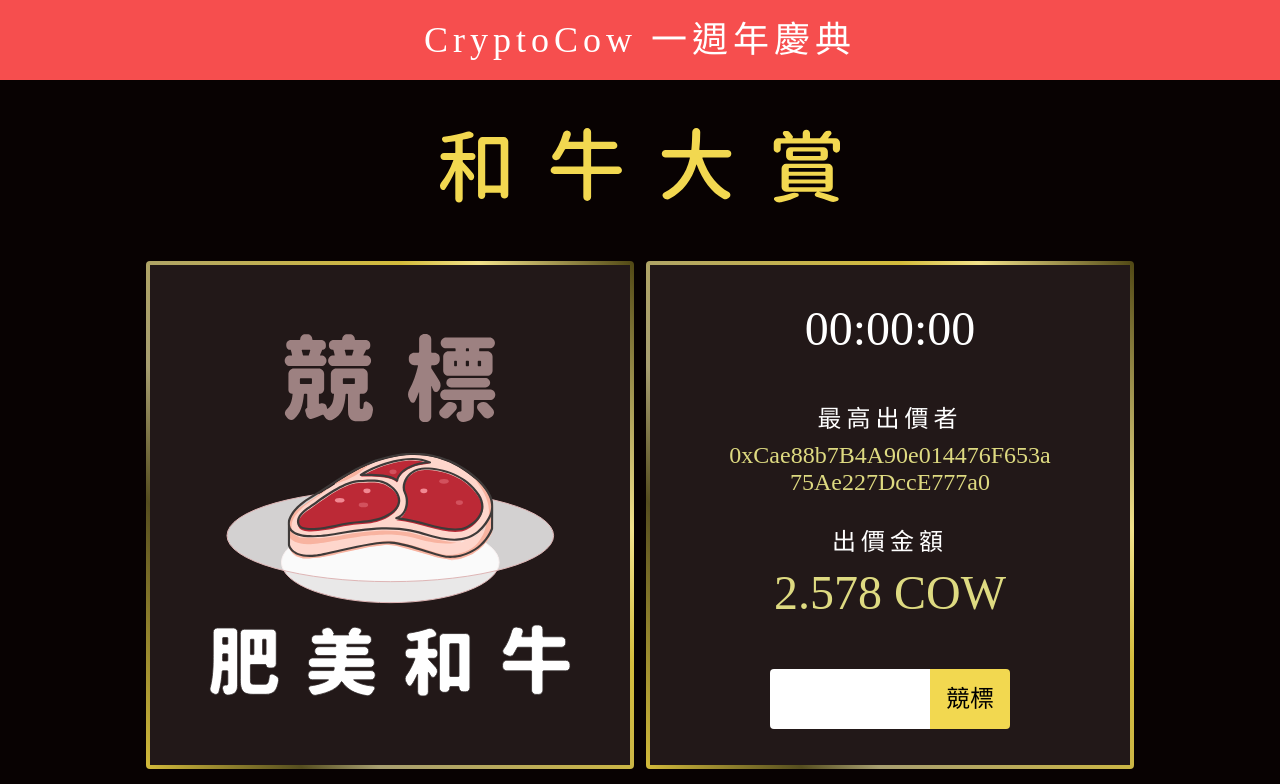
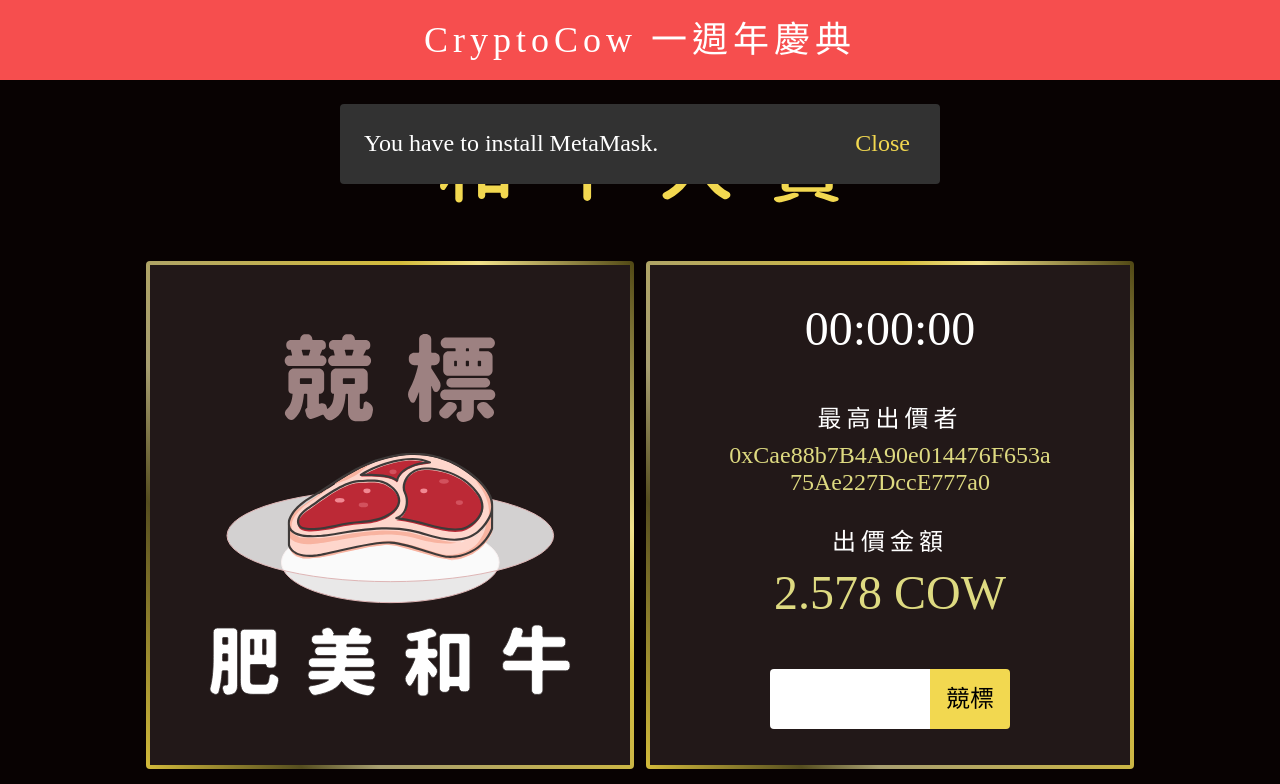
Before and after one commit to Xiawpohr/beef-auction, a website: page public/index.html in a window 1280 px wide. Shown: the top 784 px of the page. Drawn offline with Linux system fonts and the light colour scheme.

Commit message:
feat: check if MetaMask is installed

```diff
--- a/public/css/style.css
+++ b/public/css/style.css
@@ -5,6 +5,7 @@
   --address-color: #DEDA81;
   --price-color: #DEDA81;
   --button-color: #F2D850;
+  --snackbar-color: #323232;
   --table-border-color: rgba(242, 216, 80, .7);
   --border-color: linear-gradient(60deg, #D3BB3B 0%, #554D1F 20%, #A79E70 30%, #D3BB3B 70%, #F1E18A 80%, #4F4613);
 }
@@ -234,6 +235,36 @@
   font-size: 20px;
 }
 
+.snackbar {
+  position: fixed;
+  top: 104px;
+  left: 50%;
+  transform: translateX(-50%);
+  max-width: 600px;
+  width: 80vw;
+  height: 80px;
+  padding: 0 24px;
+  border-radius: 4px;
+  display: flex;
+  justify-content: space-between;
+  align-items: center;
+  background-color: var(--snackbar-color);
+}
+
+.snackbar__message {
+  font-size: 20px;
+  color: white;
+}
+
+.snackbar__close {
+  font-size: 20px;
+  color: var(--button-color);
+  background-color: transparent;
+  border: none;
+  outline: none;
+  cursor: pointer;
+}
+
 /* desktop */
 @media screen and (min-width: 800px) {
   .header-text {
@@ -285,6 +316,13 @@
   .bid-history__title, .bid-rules__title {
     margin-bottom: 24px;
     font-size: 24px;
+  }
 
+  .snackbar__message {
+    font-size: 24px;
+  }
+
+  .snackbar__close {
+    font-size: 24px;
   }
 }
--- a/public/index.html
+++ b/public/index.html
@@ -72,6 +72,10 @@
         </table>
       </div>
     </section>
+    <section class="snackbar">
+      <div class="snackbar__message">You have to install MetaMask.</div>
+      <button class="snackbar__close">Close</button>
+    </section>
     <script src="js/main.js"></script>
   </main>
 </body>
--- a/public/js/main.js
+++ b/public/js/main.js
@@ -2,6 +2,7 @@
 const CRYPTO_COW_ADDRESS = '0x7a2c786c8fcda3776cb01be73f184047b58e3734'
 const BEEF_AUCTION_ABI = [{"anonymous": false,"inputs": [{"indexed": true,"name": "bidder","type": "address"},{"indexed": false,"name": "amount","type": "uint256"}],"name": "Bid","type": "event"},{"constant": true,"inputs": [],"name": "currentWinner","outputs": [{"name": "","type": "address"}],"payable": false,"stateMutability": "view","type": "function"},{"constant": true,"inputs": [],"name": "endTime","outputs": [{"name": "","type": "uint256"}],"payable": false,"stateMutability": "view","type": "function"},{"constant": true,"inputs": [],"name": "highestBid","outputs": [{"name": "","type": "uint256"}],"payable": false,"stateMutability": "view","type": "function"}]
 const BEEF_AUCTION_ADDRESS = '0x2ff47352dd7ca01936fbb666f066b29f80ce10c4'
+
 
 class App {
   constructor () {
@@ -10,6 +11,7 @@
     this.bidValue = document.querySelector('.bid-input__field')
     this.bidButton = document.querySelector('.bid-input__button')
     this.timer = new Timer(document.querySelector('.timer'))
+    this.snackbar = new Snackbar(document.querySelector('.snackbar'))
 
     this.bidButton.addEventListener('click', this.bid.bind(this))
 
@@ -25,9 +27,13 @@
   }
 
   async initWeb3 () {
-    this.web3 = await getWeb3()
-    this.cryptoCow = this.web3.eth.contract(CRYPTO_COW_ABI).at(CRYPTO_COW_ADDRESS)
-    this.auction = this.web3.eth.contract(BEEF_AUCTION_ABI).at(BEEF_AUCTION_ADDRESS)
+    try {
+      this.web3 = await getWeb3()
+      this.cryptoCow = this.web3.eth.contract(CRYPTO_COW_ABI).at(CRYPTO_COW_ADDRESS)
+      this.auction = this.web3.eth.contract(BEEF_AUCTION_ABI).at(BEEF_AUCTION_ADDRESS)
+    } catch (e) {
+      this.snackbar.show('You have to install MetaMask.')
+    }
   }
 
   setupTimer () {
@@ -92,11 +98,11 @@
   }
 }
 
+
 /**
  * @param {HTMLElement} target
  * @param {unix time} endTime
  */
-
 class Timer {
   constructor(target, endTime) {
     this.target = target
@@ -137,15 +143,48 @@
   }
 }
 
+
+/**
+ * @param {HTMLElement} target
+ * @param {String} defaultMessage
+ */
+class Snackbar {
+  constructor(target, defaultMessage='') {
+    this.target = target
+    this.message = target.querySelector('.snackbar__message')
+    this.closeButton = target.querySelector('.snackbar__close')
+
+    this.closeButton.addEventListener('click', this.close.bind(this))
+    this.setMessage(defaultMessage)
+    this.target.style.display = 'none'
+  }
+
+  setMessage (message) {
+    this.message.textContent = message
+  }
+
+  close () {
+    this.target.style.display = 'none'
+  }
+
+  show (message) {
+    if (message) {
+      this.setMessage(message)
+    }
+    this.target.style.display = 'flex'
+  }
+}
+
+
 async function getWeb3 () {
   if (typeof window.ethereum === undefined) {
-    console.error('You have to install MetaMask first.')
-    return
+    throw new Error('You have to install MetaMask first.')
   }
   await window.ethereum.enable()
   return window.web3
 }
 
+
 window.onload = () => {
   window.app = new App()
 }
```
